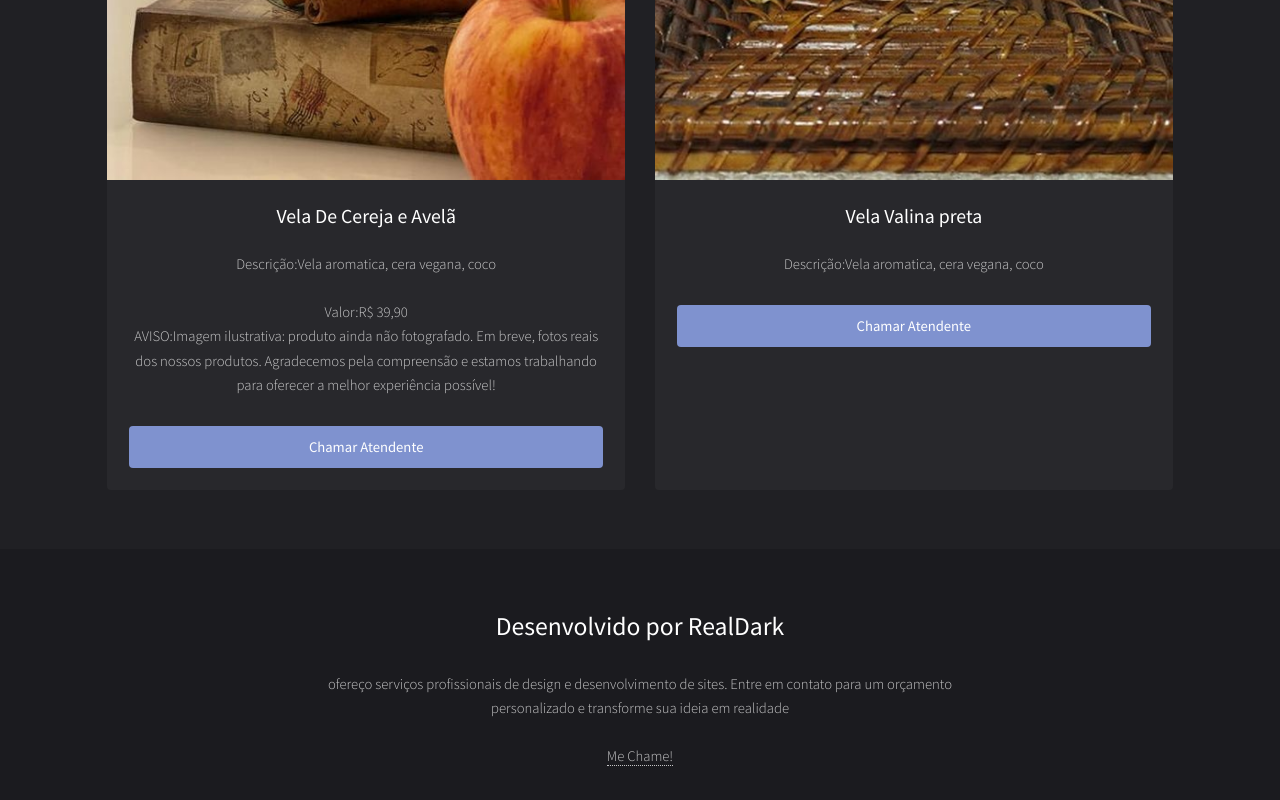
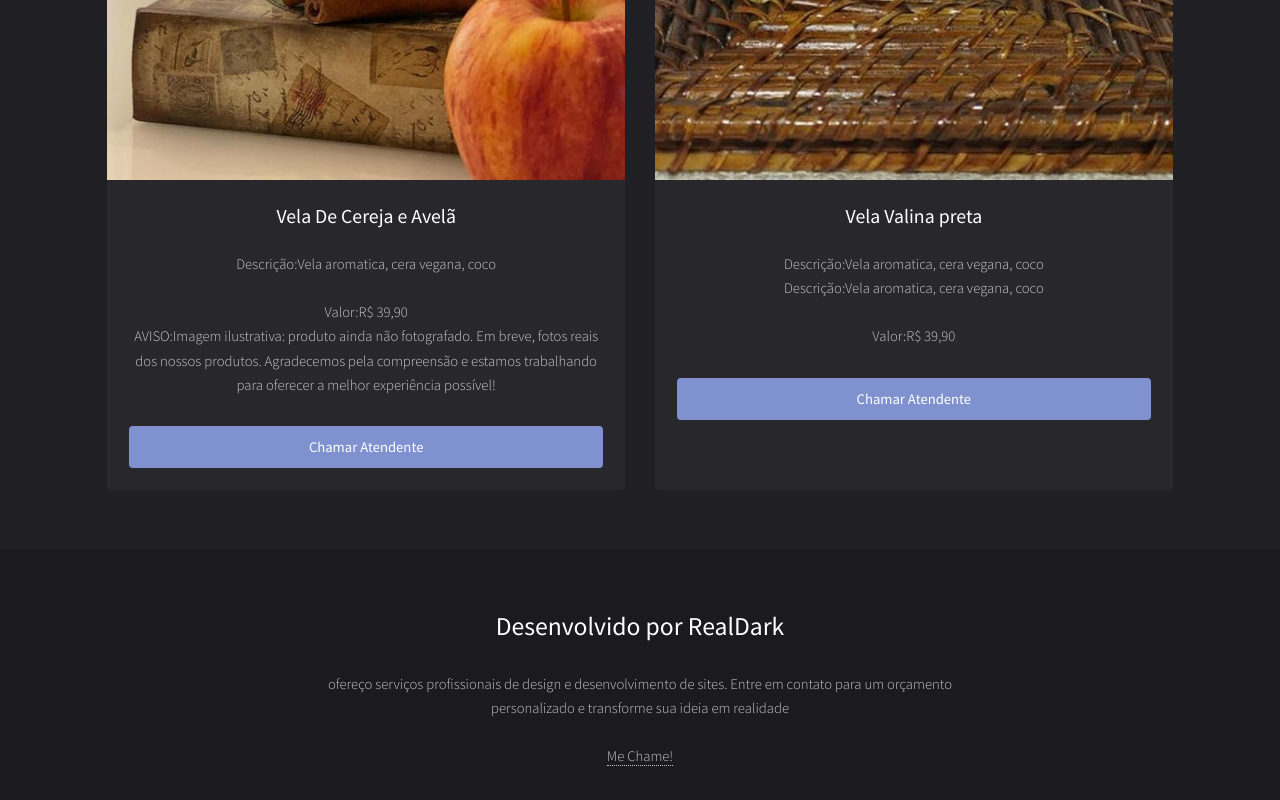
Before and after one commit to D4RKcodeVS/Sitemymom, a plain HTML site: page index.html in a window 1280 px wide. Shown: the part 2575-3375 px from the top of the page. Drawn offline with Linux system fonts and the light colour scheme; a script that the page names is missing.

Commit message:
Alteação em

```diff
--- a/index.html
+++ b/index.html
@@ -77,8 +77,8 @@
 							<div class="box">
 								<a href="https://wa.me/5521998488366" class="image fit"><img src="image/prod6.jpg" alt="" width="100%" height="100%"></a>
 								<div class="inner">
-									<h3>Vela Valina preta</h3>
-									<p>Descrição:Vela aromatica, cera vegana, coco</p>
+									<h3>Vela Valina preta </h3>
+									<p>Descrição:Vela aromatica, cera vegana, coco <br> Descrição:Vela aromatica, cera vegana, coco <br>  <br> Valor:R$ 39,90</p>
 									<a href="https://wa.me/5521998488366" class="button style2 fit" data-poptrox="youtube,800x400">Chamar Atendente</a>
 								</div>
 							</div>
```
